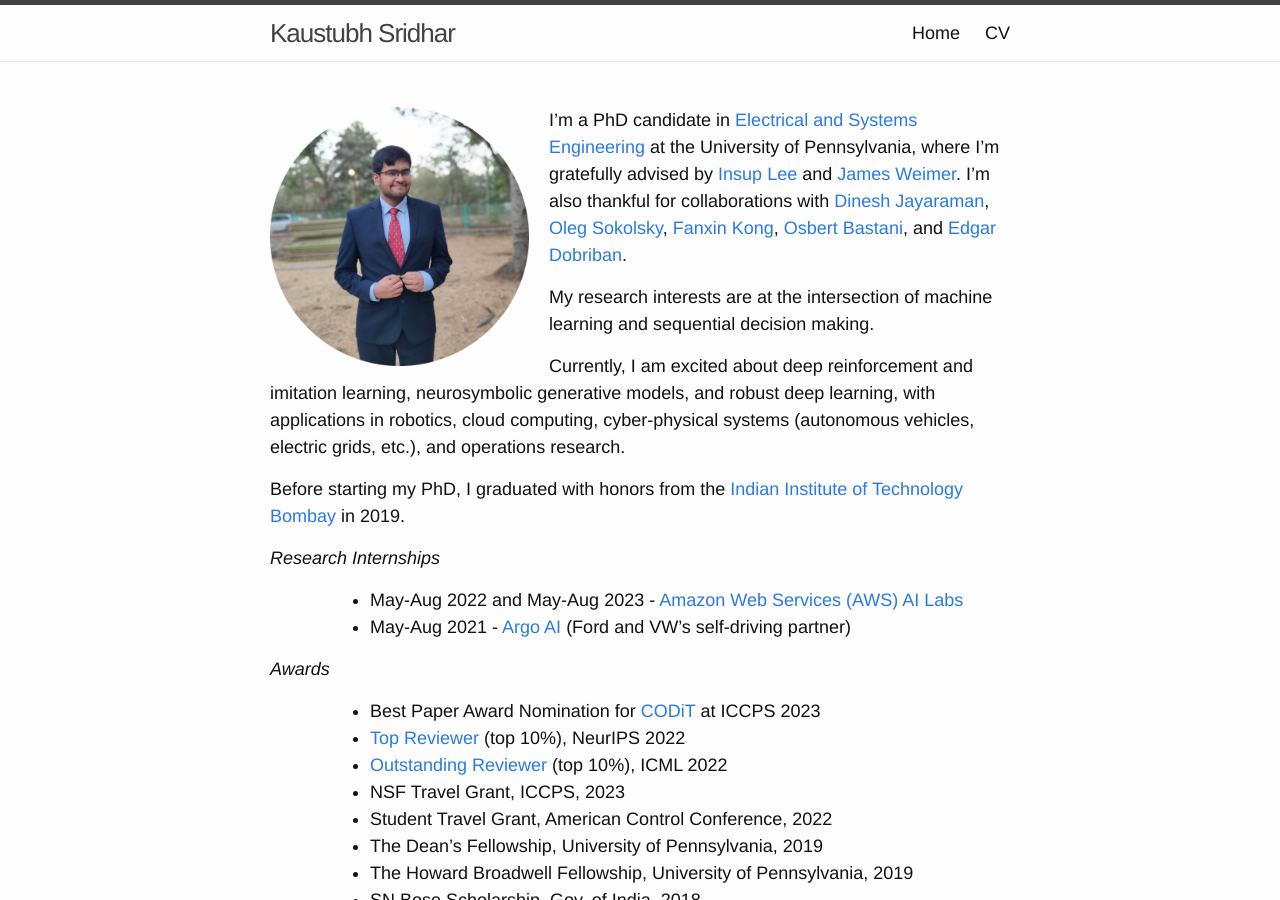
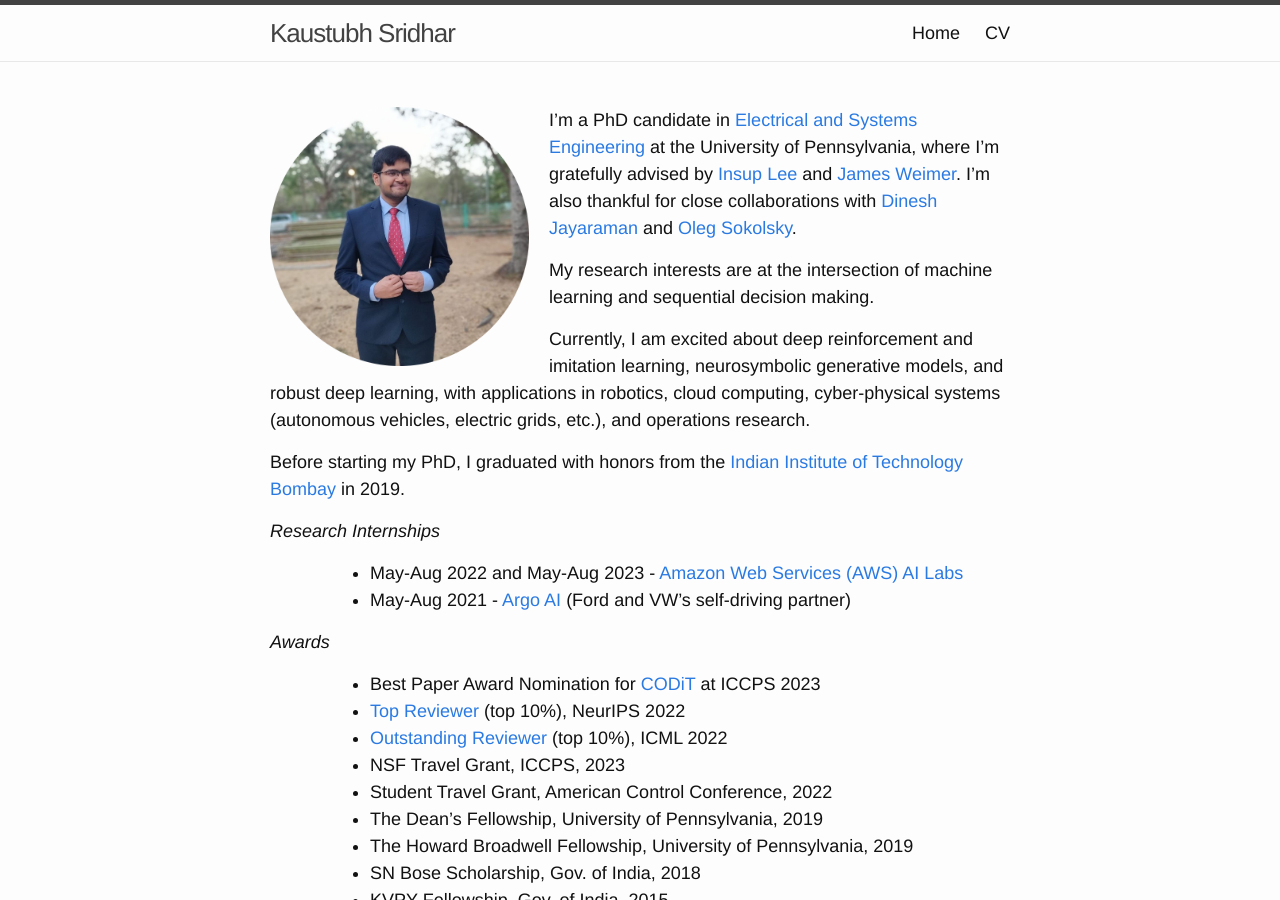
Before and after one commit to kaustubhsridhar/kaustubhsridhar.github.io, a Jekyll site: the page built from index.md, in a window 1280 px wide and 900 px high. Built offline with Jekyll 4.4.1, drawn with Linux system fonts in a browser that asks for light colours; nearby versions of some CDN libraries.

Commit message:
Update index.md

```diff
--- a/index.md
+++ b/index.md
@@ -6,7 +6,7 @@ permalink: /
 
 <img src="assets/dp_circ.png" alt="dp" align="left" style="width: 35%; margin-right: 20px;"/>
 
-I'm a PhD candidate in <a href="https://www.ese.upenn.edu/">Electrical and Systems Engineering</a> at the University of Pennsylvania, where I'm gratefully advised by <a href="https://www.cis.upenn.edu/~lee/home/index.shtml">Insup Lee</a> and <a href="https://www.seas.upenn.edu/~weimerj">James Weimer</a>. I'm also thankful for collaborations with <a href="https://www.seas.upenn.edu/~dineshj/">Dinesh Jayaraman</a>, <a href="https://www.cis.upenn.edu/~sokolsky/">Oleg Sokolsky</a>, <a href="https://sites.google.com/site/fanxink">Fanxin Kong</a>, <a href="https://obastani.github.io/">Osbert Bastani</a>, and <a href="https://statistics.wharton.upenn.edu/profile/dobriban/">Edgar Dobriban</a>.
+I'm a PhD candidate in <a href="https://www.ese.upenn.edu/">Electrical and Systems Engineering</a> at the University of Pennsylvania, where I'm gratefully advised by <a href="https://www.cis.upenn.edu/~lee/home/index.shtml">Insup Lee</a> and <a href="https://www.seas.upenn.edu/~weimerj">James Weimer</a>. I'm also thankful for close collaborations with <a href="https://www.seas.upenn.edu/~dineshj/">Dinesh Jayaraman</a> and <a href="https://www.cis.upenn.edu/~sokolsky/">Oleg Sokolsky</a>.
 
 My research interests are at the intersection of machine learning and sequential decision making.
 
```
